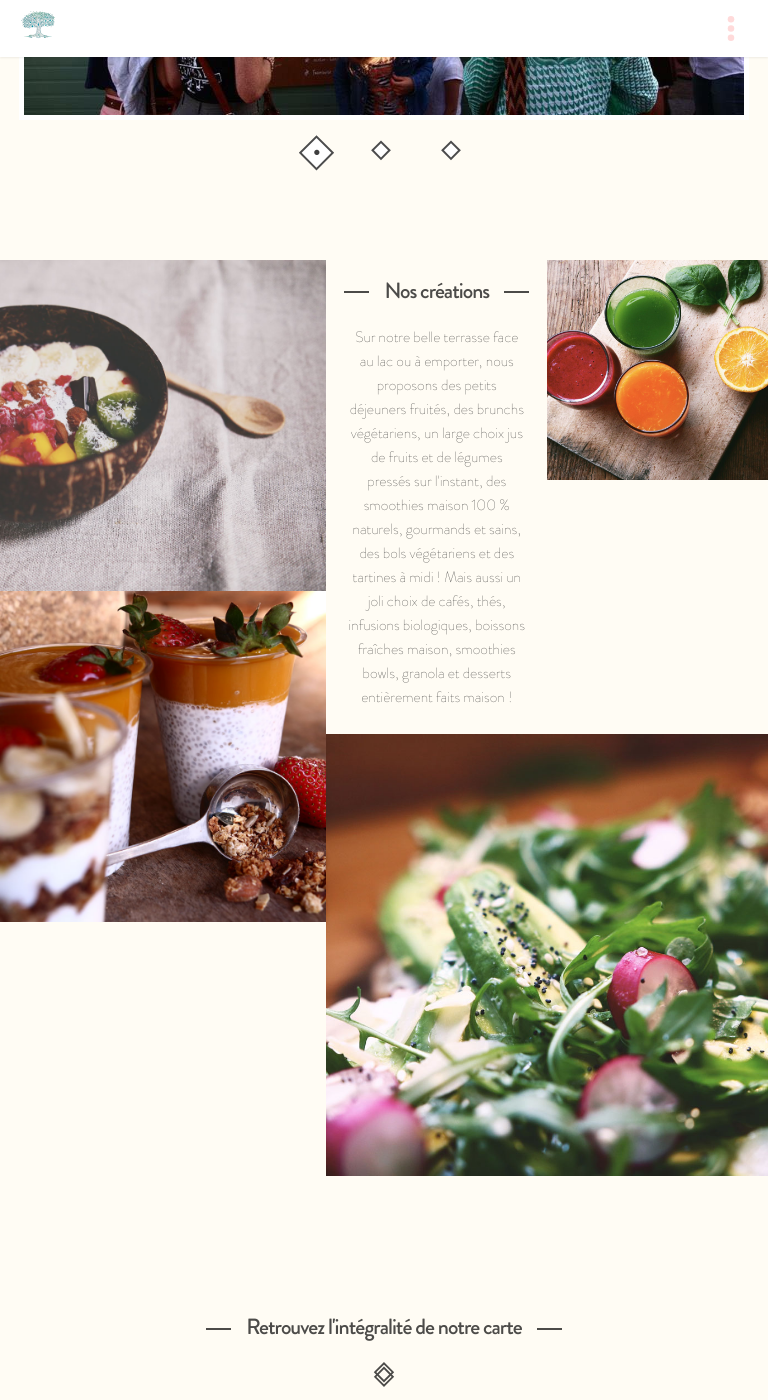
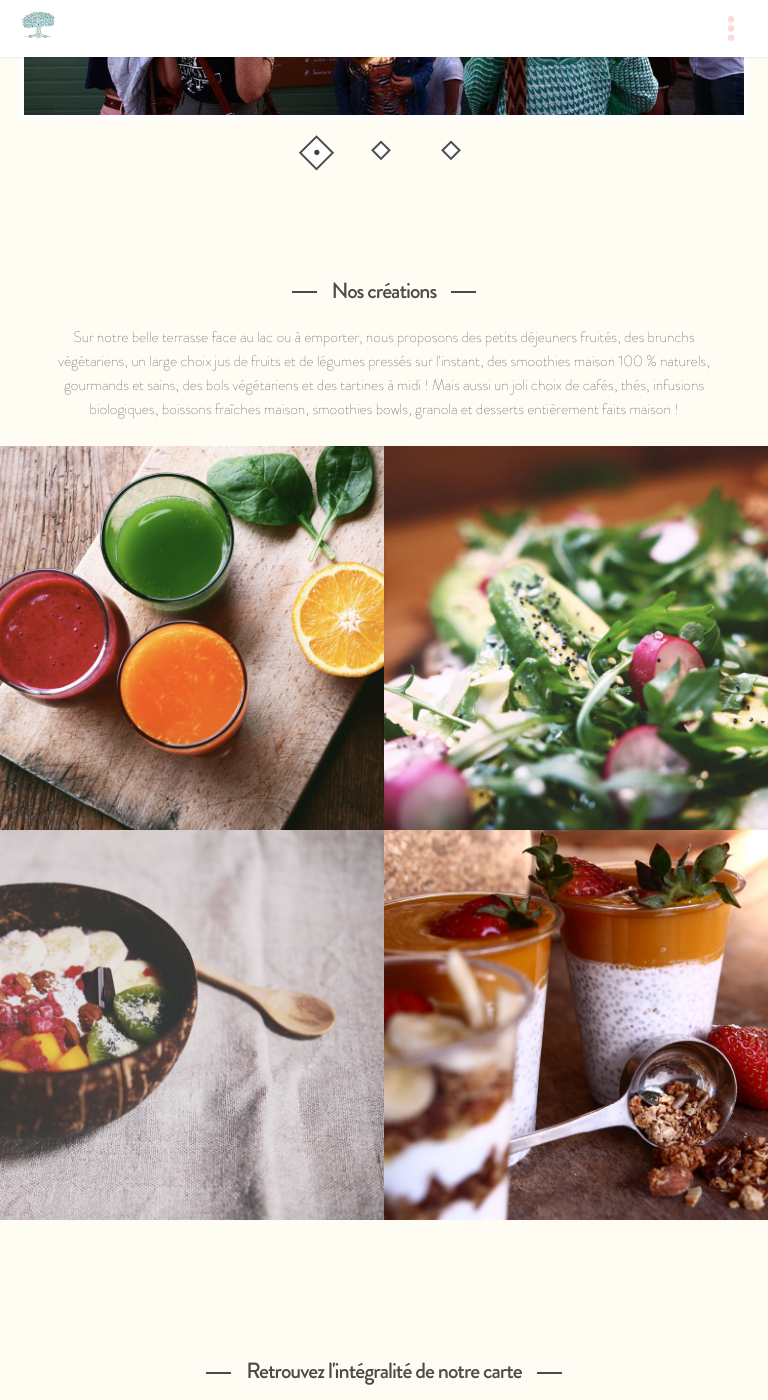
Before and after one commit to cedricmenteau/lemangotree, a Jekyll site: the page built from index.html, in a window 768 px wide and 1400 px high, scrolled down 1702 px. Built offline with Jekyll 4.4.1, drawn with Linux system fonts in a browser that asks for light colours; nearby versions of some CDN libraries.

Commit message:
Update responsive tablet

```diff
--- a/_sass/_layout.scss
+++ b/_sass/_layout.scss
@@ -323,6 +323,13 @@ section#origins {
 section#products {
 
   .block-1 {
+
+    @media (min-width: 551px) and (max-width: 1199px) {
+      order: 2;
+      flex-direction: row;
+      width: 100%;
+    }
+
     .image-1 {
       &:after {
         background-image: url('../images/creations/nos_creations_1.jpg');
@@ -339,14 +346,33 @@ section#products {
   }
 
   .block-2 {
+    @media (min-width: 551px) and (max-width: 1199px) {
+      order: 1;
+      position: relative;
+      width: 100%;
+    }
+
     .image-3 {
       &:after {
         background-image: url('../images/creations/nos_creations_3.jpg');
+      }
+
+      @media (min-width: 551px) and (max-width: 1199px) {
+        position: absolute;
+        width: 50%;
+        right: 0;
+        bottom: 0;
       }
     }
   }
 
   .block-3 {
+    .prestations-content {
+      @media (min-width: 551px) and (max-width: 1199px) {
+        width: 100% !important;
+      }
+    }
+
     .image-4 {
       &:after {
         background-image: url('../images/creations/nos_creations_4.jpg');
@@ -392,17 +418,14 @@ section#origins {
   .block-2 {
     display: flex;
     flex-direction: column;
+    position: relative;
     width: 57.5%;
 
-    @media (max-width: 550px) {
+    @media (max-width: 1199px) {
       width: 100%;
     }
 
-    @media (min-width: 551px) and (max-width: 1198px) {
-      width: 50%;
-    }
-
-    @media (min-width: 1199px) {
+    @media (min-width: 1200px) {
       width: 57.5%;
       // order: 1;
     }
@@ -418,6 +441,13 @@ section#origins {
         background-size: cover;
         background-repeat: no-repeat;
       }
+
+      @media (min-width: 501px) and (max-width: 1199px ) {
+        width: 50%;
+        position: absolute;
+        right: 0;
+        bottom: 0;
+      }
     }
 
     .block-3 {
@@ -427,9 +457,9 @@ section#origins {
 
       .image-4 {
         width: 50%;
+        order: 2;
 
-        @media (max-width: 1199px) {
-          order: 2;
+        @media (max-width: 550px) {
           width: 100%;
         }
 
--- a/_sass/_menu.scss
+++ b/_sass/_menu.scss
@@ -6,6 +6,14 @@
 
   h2 {
     margin-bottom: 0.5rem;
+
+    @media (min-width: 551px) and (max-width: 1199px) {
+      text-align: center;
+    }
+
+    @media (min-width: 551px) and (max-width: 1024px) {
+      &:before, &:after { display: none; }
+    }
   }
 
   p {
```
